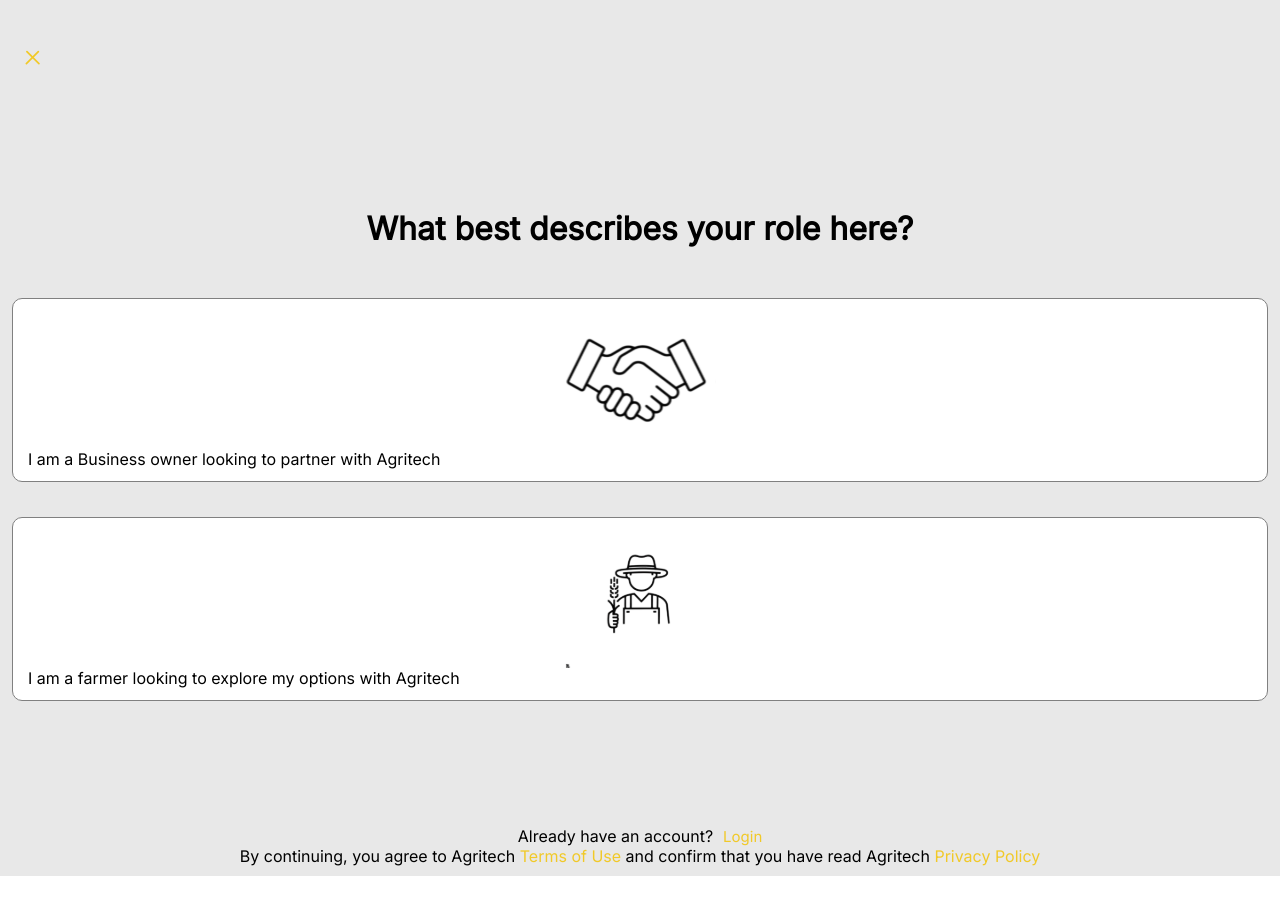
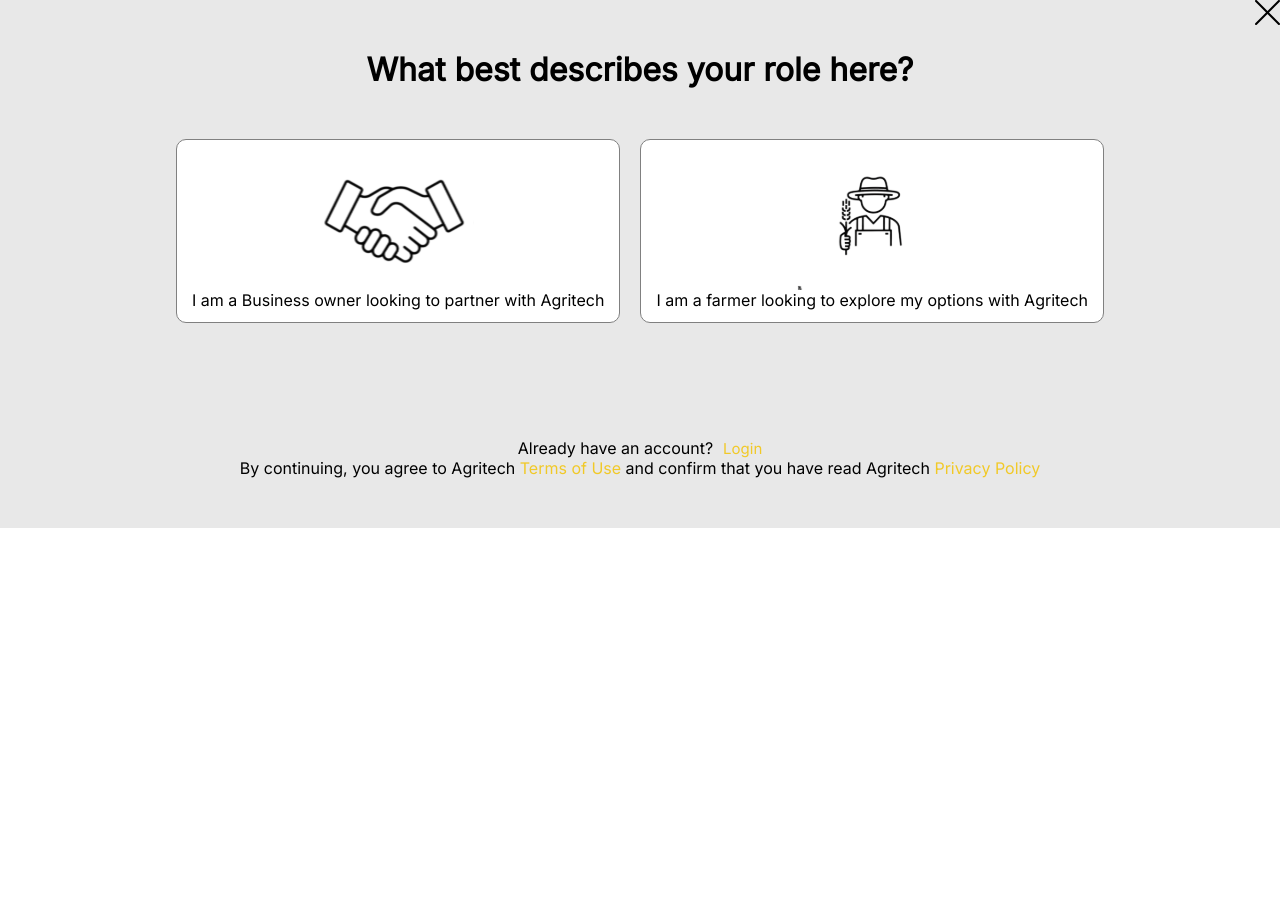
Before and after one commit to Ahnob/agritechcapstonereact, a React (Vite) app: page /onboarding in a window 1280 px wide. Shown: the top 914 px of the page. After the commit the page ends 800 px from the top, so only its background shows below. Built offline with nearby package versions, Linux system fonts and the light colour scheme.

Commit message:
still working  on the onbording

```diff
--- a/src/App.jsx
+++ b/src/App.jsx
@@ -1,4 +1,5 @@
 import { BrowserRouter, Routes, Route } from "react-router-dom";
+import { useState } from "react";
 import Login from "./components/Login/Login";
 import Home from "./components/Home/Home";
 import AccountVerify from "./components/Accountverify/AccountVerify";
@@ -11,7 +12,14 @@
 import Contactus from "./components/Contactus/Contactus";
 import AboutUs from "./components/Aboutus/AboutUs";
 import Onboarding from "./components/Alreadyhaveanaccount/Onboarding";
+
 function App() {
+  const [isOnboardingVisible, setOnboardingVisible] = useState(true);
+
+  const handleOnClose = () => {
+    setOnboardingVisible(false);
+  };
+
   return (
     <BrowserRouter>
       <Routes>
@@ -26,7 +34,17 @@
         <Route path="/admin-signup" element={<AdminSignup />} />
         <Route path="/b2c-signup" element={<B2CSignup />} />
         <Route path="/account-verify" element={<AccountVerify />} />
-        <Route path="/onboarding" element={<Onboarding />} />
+        {/* <Route path="/onboarding" element={<Onboarding />} /> */}
+        <Route
+          path="/onboarding"
+          element={
+            isOnboardingVisible ? (
+              <Onboarding onClose={handleOnClose} />
+            ) : (
+              <Login />
+            )
+          }
+        />
       </Routes>
     </BrowserRouter>
   );
--- a/src/components/Alreadyhaveanaccount/Onboarding.css
+++ b/src/components/Alreadyhaveanaccount/Onboarding.css
@@ -45,9 +45,12 @@
   padding: 50px 0;
 }
 
-.close_icon {
+.closeicon {
   margin-left: 0;
   margin-right: auto;
+  position: absolute;
+  right: 0%;
+  margin-bottom: 10px;
 }
 
 .onboarding-paragraph {
@@ -56,14 +59,12 @@
 }
 
 .onboarding-footer {
-  margin-top: 100px;
-  margin-bottom: 50px;
-  padding-top: 10px;
-  padding-bottom: 10px;
+  padding-top: 100px;
+  padding-bottom: 50px;
   text-align: center;
 }
 
-@media (min-width: 768px) and (max-width: 1023px) {
+@media (min-width: 768px) and (max-width: 1440px) {
   .onboarding-child {
     flex-direction: row;
   }
--- a/src/components/Alreadyhaveanaccount/Onboarding.jsx
+++ b/src/components/Alreadyhaveanaccount/Onboarding.jsx
@@ -1,7 +1,7 @@
 import handshake_icon from "../../assets/Handshake_icon.svg";
 import farmer_icon from "../../assets/Farmer_icon.svg";
 import { Link } from "react-router-dom";
-import closeicon from "../../assets/close-con.svg";
+import closeicon from "../../assets/Vector-icon.svg";
 import "./Onboarding.css";
 
 function Onboarding(props) {
@@ -11,7 +11,7 @@
         <img
           onClick={props.onClose}
           src={closeicon}
-          className="close-icon"
+          className="closeicon"
           alt="close-icon"
         />
 
--- a/src/components/Contactus/Contactus.css
+++ b/src/components/Contactus/Contactus.css
@@ -1,5 +1,7 @@
 .contact-container {
   width: 100%;
+  display: flex;
+  flex-direction: column;
   margin: 0;
 }
 
@@ -44,3 +46,9 @@
   margin: 10px auto;
   align-items: center;
 }
+
+@media (min-width: 768px) and (max-width: 1440px) {
+  .contact-container {
+    flex-direction: row;
+  }
+}
--- a/src/components/Farmer/Farmer.css
+++ b/src/components/Farmer/Farmer.css
@@ -29,7 +29,6 @@
   border: 1px solid rgb(176, 176, 176);
   border-radius: 5px;
   outline: none;
-  /* transition: .2s ease */
 }
 
 .input-box i {
--- a/src/components/Login/Login.css
+++ b/src/components/Login/Login.css
@@ -42,6 +42,7 @@
   display: flex;
   gap: 10px;
 }
+
 input[type="checkbox"] {
   /* Square shape */
   width: 20px;
```
